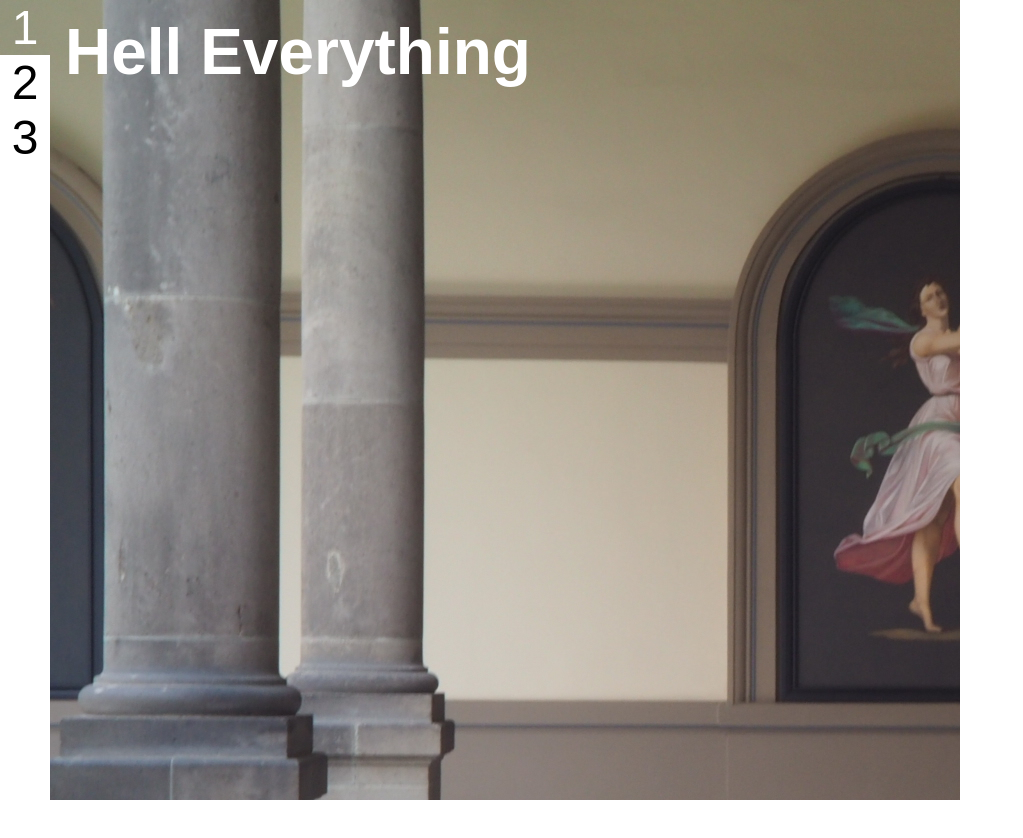
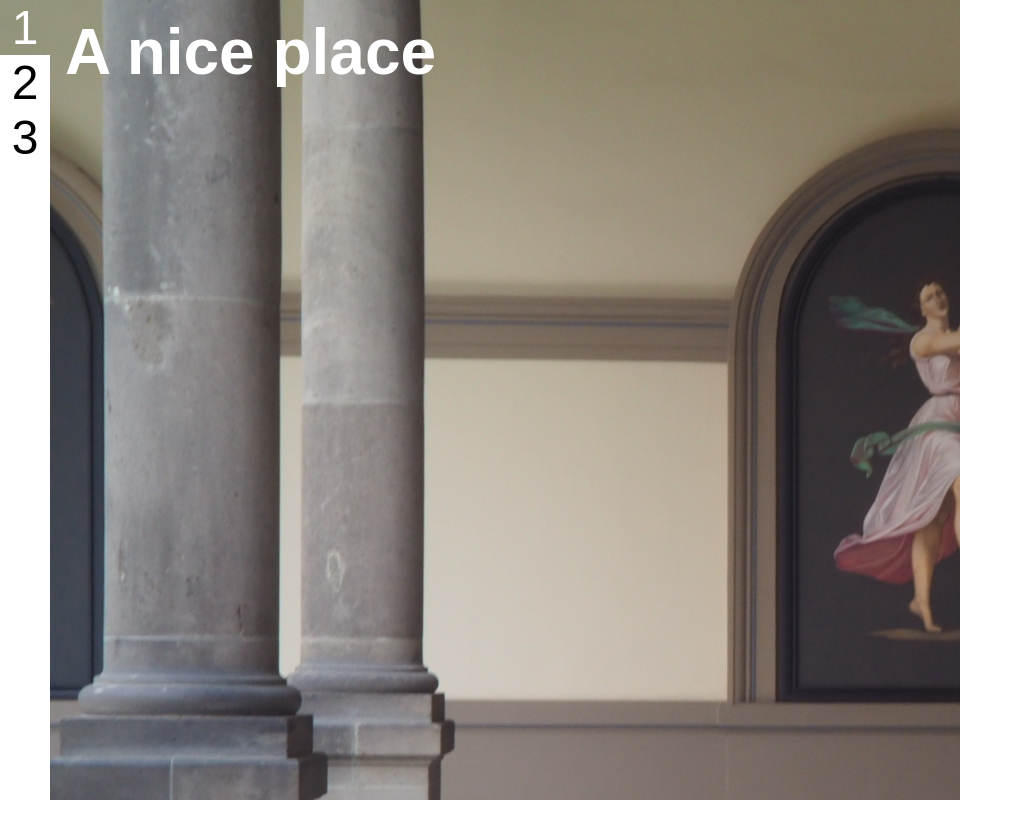
Before and after one commit to pkolo/react-slideshow, a React (Create React App) app: page / in a window 1280 px wide. Shown: the top 838 px of the page, without its empty margins (0-1023 px from the left). Built offline with nearby package versions, Linux system fonts and the light colour scheme.

Commit message:
Fix titles

```diff
--- a/public/data.json
+++ b/public/data.json
@@ -3,7 +3,7 @@
     {
       "id": 1,
       "content": {
-        "title": "Everything",
+        "title": "A nice place",
         "image": "img_001.jpg",
         "overlay": [
           {
@@ -18,7 +18,7 @@
     {
       "id": 2,
       "content": {
-        "title": "Nothing",
+        "title": "Night time something",
         "image": "img_002.jpg",
         "overlay": [
           {
@@ -33,7 +33,7 @@
     {
       "id": 3,
       "content": {
-        "title": "Anything",
+        "title": "By the beach",
         "image": "img_010.jpg",
         "overlay": [
           {
--- a/src/components/slide/Slide.js
+++ b/src/components/slide/Slide.js
@@ -6,7 +6,7 @@ class Slide extends Component {
 
   render(props) {
     return (
-      <div className="Slide-title">Hell {this.props.slide.title}</div>
+      <div className="Slide-title">{this.props.slide.title}</div>
     );
   }
 }
```
